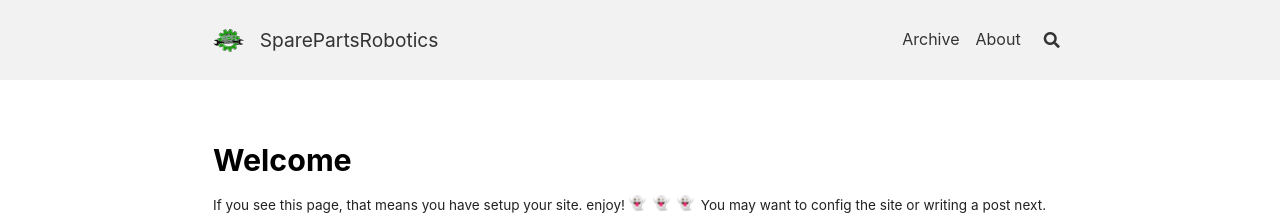
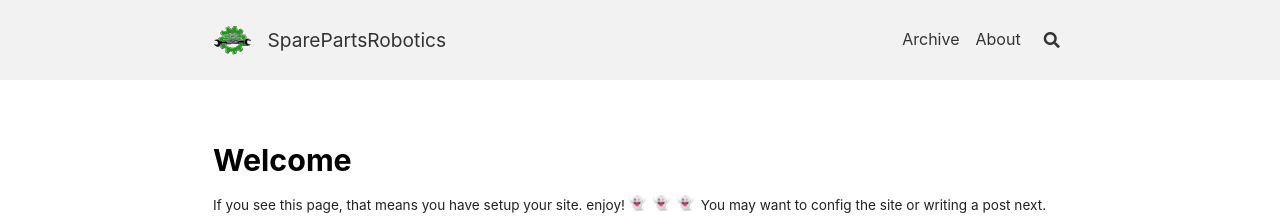
Before and after one commit to sparepartsrobotics/spr-website, a Jekyll site: the page built from index.html, in a window 1280 px wide. Shown: the top 216 px of the page. Built offline with Jekyll 4.4.1, drawn with Linux system fonts in a browser that asks for light colours; nearby versions of some CDN libraries; emoji names are drawn with the system emoji font; the list of posts is cut into pages by our own code.

Commit message:
made logo in header larger

```diff
--- a/_sass/components/_header.scss
+++ b/_sass/components/_header.scss
@@ -64,13 +64,13 @@
   @include flexbox();
   @include align-items(center);
   & > svg {
-    width: map-get($base, font-size-h4) * 1.6;
-    height: map-get($base, font-size-h4) * 1.6;
+    width: map-get($base, font-size-h4) * 2;
+    height: map-get($base, font-size-h4) * 2;
     margin-right: map-get($spacers, 3);
     vertical-align: middle;
     @include media-breakpoint-down(md) {
-      width: map-get($base, font-size-h4) * 1.2;
-      height: map-get($base, font-size-h4) * 1.2;
+      width: map-get($base, font-size-h4) * 1.6;
+      height: map-get($base, font-size-h4) * 1.6;
     }
   }
   & > a {
```
